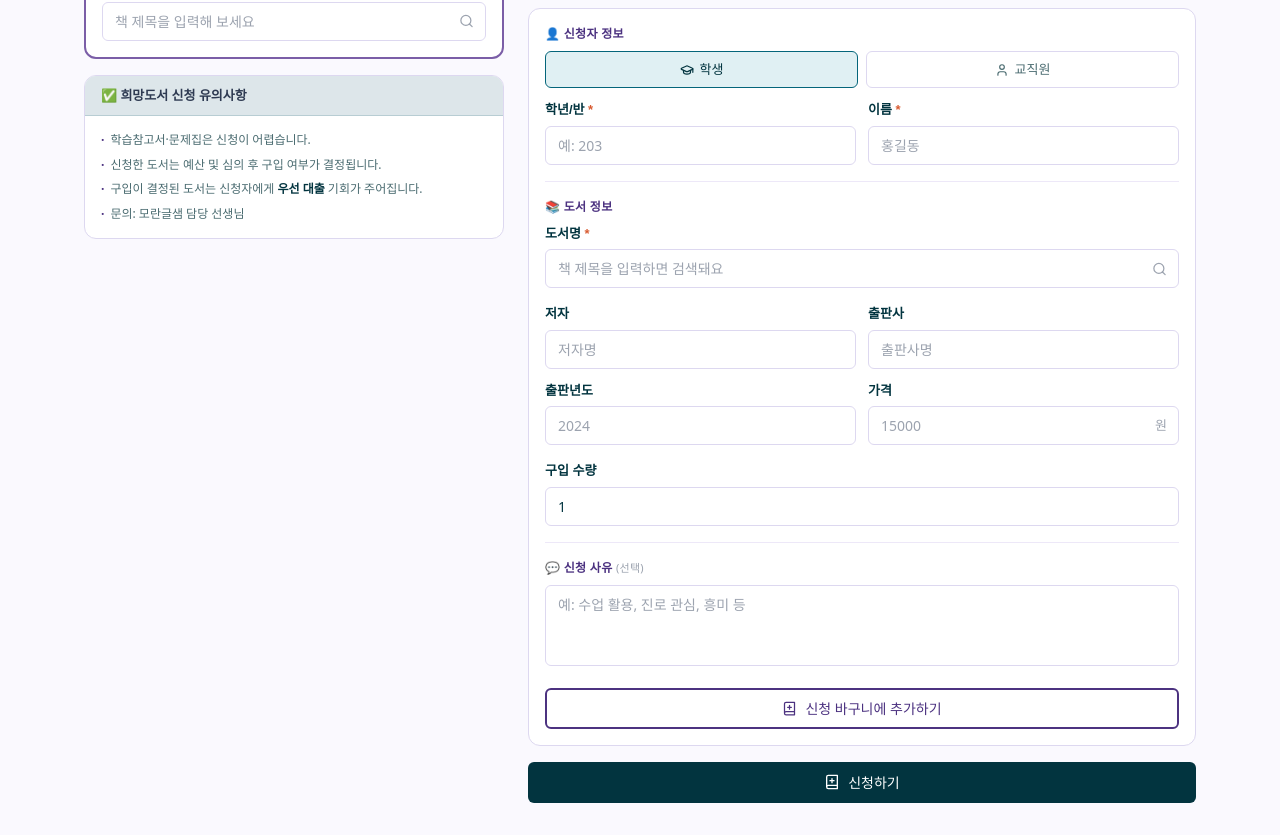
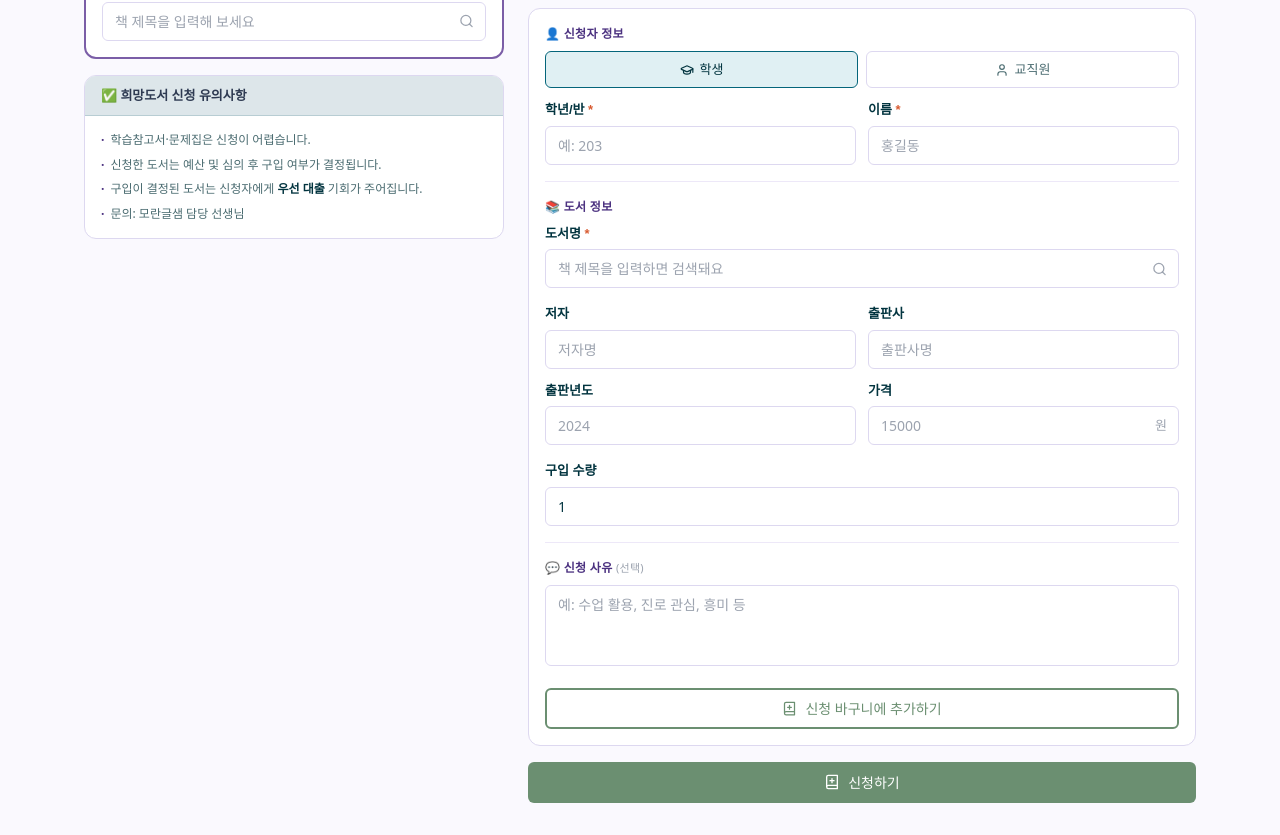
Before and after one commit to steal1224-sys/library-book-request, a Next.js app: page / in a window 1280 px wide. Shown: the part 209-1044 px from the top of the page. Built offline with nearby package versions, Linux system fonts and the light colour scheme; a web font is replaced by a local one.

Commit message:
Update button styles and colors in index.js

```diff
--- a/pages/index.js
+++ b/pages/index.js
@@ -912,7 +912,7 @@ export default function Home() {
                   <button
                     type="button"
                     onClick={handleAddToCart}
-                    className="w-full flex items-center justify-center gap-2 rounded-md border-2 border-[#4C3280] text-[#4C3280] py-2 text-[14px] font-medium hover:bg-[#F5F3FA] transition-colors"
+                    className="w-full flex items-center justify-center gap-2 rounded-md border-2 border-[#6B8F71] text-[#6B8F71] py-2 text-[14px] font-medium hover:bg-[#F0F5F1] transition-colors"
                   >
                     <BookPlus size={15} />
                     신청 바구니에 추가하기
@@ -962,7 +962,7 @@ export default function Home() {
                 <button
                   type="submit"
                   disabled={submitting}
-                  className="w-full flex items-center justify-center gap-2 rounded-md bg-[#02343F] text-white py-2.5 text-[14px] font-medium hover:bg-[#024F5F] transition-colors disabled:opacity-60"
+                  className="w-full flex items-center justify-center gap-2 rounded-md bg-[#6B8F71] text-white py-2.5 text-[14px] font-medium hover:bg-[#5a7a60] transition-colors disabled:opacity-60"
                 >
                   <BookPlus size={16} />
                   {submitting ? "신청 중..." : cart.length > 0 ? `${cart.length + (form.title.trim() ? 1 : 0)}권 신청하기` : "신청하기"}
```
